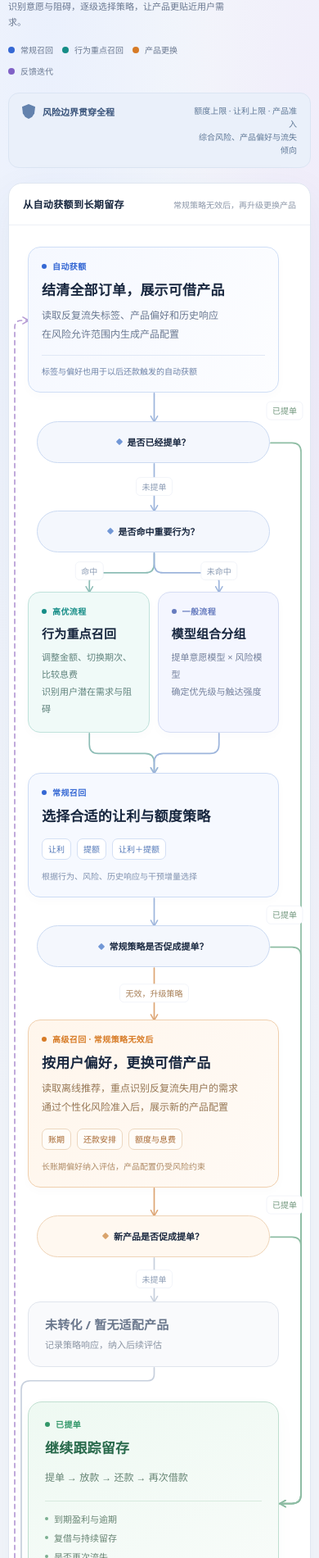
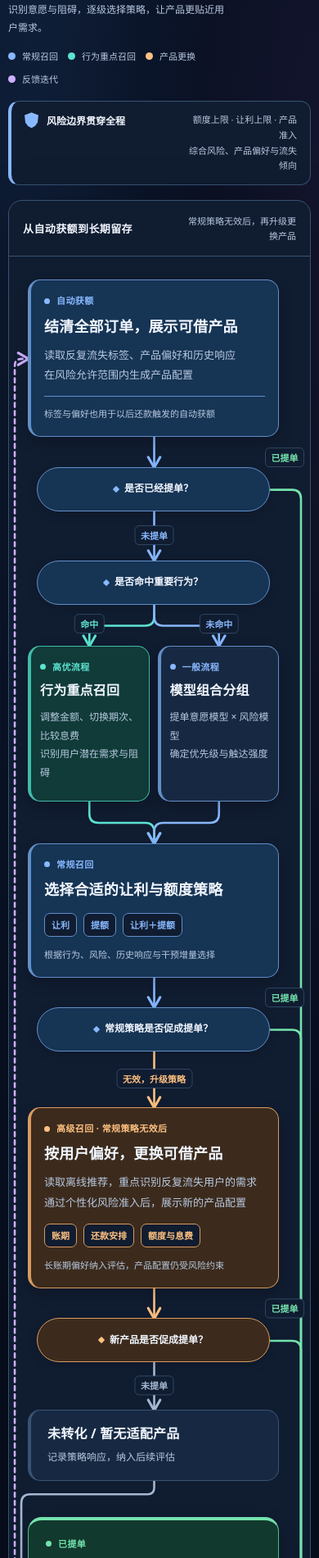
Before and after one commit to wangchl03/report, a plain HTML site: page recall-decision-flow-20261117/index.html in a window 390 px wide. Shown: the part 99-2000 px from the top of the page at 82% size. Drawn offline with Linux system fonts and the light colour scheme.

Commit message:
Improve recall flow diagram with high-contrast dark theme

```diff
--- a/recall-decision-flow-20261117/index.html
+++ b/recall-decision-flow-20261117/index.html
@@ -3,139 +3,136 @@
 <head>
   <meta charset="utf-8">
   <meta name="viewport" content="width=device-width,initial-scale=1">
-  <meta name="color-scheme" content="light">
+  <meta name="color-scheme" content="dark">
   <title>召回决策引擎 · 流程图</title>
   <style>
-    :root{--ink:#17263e;--muted:#6a7890;--line:#d3deed;--blue:#3568d4;--teal:#168d87;--orange:#d77b26;--purple:#8061c6;--green:#329769;--paper:#fff;--bg:#f3f6fb;--font:"PingFang SC","Microsoft YaHei","Noto Sans SC",system-ui,sans-serif}
+:root{color-scheme:dark;--ink:#f1f6ff;--muted:#b8c9e0;--soft:#a5b9d3;--line:#385373;--blue:#88b8ff;--teal:#5ce3d1;--orange:#ffc181;--purple:#cdb0ff;--green:#74e3ad;--paper:#101c30;--node-bg:#172942;--bg:#080f20;--blue-bg:#163454;--blue-border:#628fc9;--teal-bg:#103b38;--teal-border:#42bbaa;--orange-bg:#3c2b1d;--orange-border:#d99b5f;--purple-bg:#2c2344;--purple-border:#a280db;--green-bg:#12392d;--green-border:#50ba89;--font:"PingFang SC","Microsoft YaHei","Noto Sans SC",system-ui,sans-serif}
 *{box-sizing:border-box}
-    body{margin:0;background:radial-gradient(ellipse at 15% 0,#eaf0fd 0,transparent 43%),radial-gradient(ellipse at 100% 18%,#f0ecfa 0,transparent 35%),var(--bg);color:var(--ink);font-family:var(--font);-webkit-font-smoothing:antialiased}
+body{margin:0;background:radial-gradient(ellipse at 10% 0,#17325777 0,transparent 45%),radial-gradient(ellipse at 100% 18%,#37285644 0,transparent 38%),var(--bg);color:var(--ink);font-family:var(--font);-webkit-font-smoothing:antialiased}
 button{font:inherit}
-    .page{max-width:1176px;margin:0 auto;padding:48px 28px 28px}
+.page{max-width:1220px;margin:0 auto;padding:48px 28px 28px}
 .hero{display:flex;align-items:flex-start;justify-content:space-between;gap:24px;margin-bottom:25px}
-    .eyebrow{display:flex;align-items:center;gap:9px;color:var(--blue);font-size:12px;font-weight:650;letter-spacing:2px;margin:0 0 12px}
-    .eyebrow:before{content:"";width:21px;height:4px;border-radius:3px;background:var(--blue)}
-    h1{font-size:36px;letter-spacing:1px;line-height:1.3;margin:0 0 11px;font-weight:700}
-    .subtitle{font-size:14px;line-height:1.8;color:var(--muted);margin:0}
-    .print{display:inline-flex;align-items:center;justify-content:center;gap:7px;border:1px solid #d8e1ef;border-radius:10px;padding:10px 15px;background:#fff;color:#53647e;white-space:nowrap;font-size:13px;box-shadow:0 2px 4px #233b6504;cursor:pointer;margin-top:20px}
-    .print:hover{border-color:#aabbd5;color:var(--ink);background:#fbfcff}
-    .print:focus-visible{outline:3px solid #a9c6ff;outline-offset:3px}
-    .legend{display:flex;gap:21px;flex-wrap:wrap;margin:23px 0 0;font-size:12px;color:var(--muted)}
-    .legend span{display:inline-flex;align-items:center;gap:7px}
-    .dot{display:inline-block;width:8px;height:8px;border-radius:50%;background:var(--c)}
-    .risk-band{display:flex;justify-content:space-between;align-items:center;gap:15px;background:#eaf0fa;border:1px solid #dbe5f3;border-radius:13px;margin-bottom:18px;padding:16px 22px}
-    .risk-title{font-size:14px;font-weight:650;color:#375279;display:flex;gap:9px;align-items:center}
-    .shield{width:16px;height:18px;background:#6382ad;clip-path:polygon(50% 0,100% 17%,94% 64%,76% 87%,50% 100%,24% 87%,6% 64%,0 17%);display:inline-block}
-    .risk-detail{font-size:12px;color:#607997;line-height:1.6;text-align:right}
-    .diagram{position:relative;background:var(--paper);border:1px solid #e0e7f1;border-radius:23px;box-shadow:0 16px 50px #344b7510;isolation:isolate;overflow:hidden}
-    .diagram-head{padding:23px 30px 19px;border-bottom:1px solid #edf0f6;display:flex;align-items:center;justify-content:space-between;gap:15px}
-    .diagram-head strong{font-size:14px;font-weight:650;letter-spacing:.4px}
-    .diagram-head span{font-size:12px;color:#8b96a8}
-    .flow-body{display:grid;grid-template-columns:minmax(0,1fr) 236px;gap:42px;padding:30px 32px 0 45px;position:relative}
+.eyebrow{display:flex;align-items:center;gap:9px;color:var(--blue);font-size:12px;font-weight:700;letter-spacing:2px;margin:0 0 12px}
+.eyebrow:before{content:"";width:23px;height:4px;border-radius:3px;background:var(--blue)}
+h1{font-size:40px;letter-spacing:1px;line-height:1.3;margin:0 0 11px;font-weight:750}
+.subtitle{font-size:15px;line-height:1.8;color:var(--muted);margin:0}
+.print{display:inline-flex;align-items:center;justify-content:center;gap:7px;border:1px solid var(--line);border-radius:10px;padding:10px 15px;background:var(--node-bg);color:var(--muted);white-space:nowrap;font-size:13px;cursor:pointer;margin-top:20px}
+.print:hover{border-color:var(--blue);color:var(--ink);background:var(--blue-bg)}
+.print:focus-visible{outline:3px solid var(--blue);outline-offset:3px}
+.legend{display:flex;gap:23px;flex-wrap:wrap;margin:23px 0 0;font-size:13px;color:var(--muted)}
+.legend span{display:inline-flex;align-items:center;gap:8px}
+.dot{display:inline-block;width:9px;height:9px;border-radius:50%;background:var(--c)}
+.risk-band{display:flex;justify-content:space-between;align-items:center;gap:15px;background:var(--paper);border:1px solid var(--line);border-left:4px solid var(--blue);border-radius:13px;margin-bottom:18px;padding:16px 22px}
+.risk-title{font-size:15px;font-weight:700;color:var(--ink);display:flex;gap:10px;align-items:center}
+.shield{width:17px;height:19px;background:var(--blue);clip-path:polygon(50% 0,100% 17%,94% 64%,76% 87%,50% 100%,24% 87%,6% 64%,0 17%);display:inline-block}
+.risk-detail{font-size:13px;color:var(--muted);line-height:1.7;text-align:right}
+.diagram{position:relative;background:var(--paper);border:1px solid var(--line);border-radius:23px;box-shadow:0 20px 70px #0005;isolation:isolate;overflow:hidden}
+.diagram-head{padding:23px 30px 19px;border-bottom:1px solid var(--line);display:flex;align-items:center;justify-content:space-between;gap:15px}
+.diagram-head strong{font-size:16px;font-weight:700;letter-spacing:.4px}
+.diagram-head span{font-size:13px;color:var(--muted)}
+.flow-body{display:grid;grid-template-columns:minmax(0,1fr) 248px;gap:42px;padding:32px 32px 0 45px;position:relative}
 .main-flow{min-width:0;display:flex;flex-direction:column;align-items:center}
-    .node{position:relative;z-index:2;background:#fff;transition:box-shadow .18s,border-color .18s}
-    .node-card{width:100%;max-width:432px;padding:20px 23px;border:1px solid #dce5f3;border-radius:15px;box-shadow:0 4px 13px #26477705}
-    .node-card:hover{box-shadow:0 7px 19px #2647770b}
-    .node-label{font-size:11px;font-weight:650;letter-spacing:1px;line-height:1.4;display:flex;align-items:center;gap:7px;color:var(--blue);margin-bottom:8px}
-    .node-label:before{content:"";width:6px;height:6px;background:currentColor;border-radius:50%}
-    .node h2,.node h3{margin:0;font-size:18px;font-weight:650;line-height:1.6;letter-spacing:.2px}
-    .node p{margin:7px 0 0;font-size:12px;line-height:1.9;color:var(--muted)}
-    .offer{background:linear-gradient(110deg,#f5f8ff,#fcfdff);border-color:#cfdef6}
-    .offer .tagline{margin-top:13px;padding-top:11px;border-top:1px solid #e0e8f6;color:#6d82a6;font-size:11px;line-height:1.7}
-    .decision{width:316px;max-width:calc(100% - 44px);min-height:51px;border:1px solid #cbdaf2;border-radius:999px;background:#f4f7fd;display:flex;align-items:center;justify-content:center;gap:9px;font-size:14px;font-weight:600;padding:14px 17px;text-align:center;line-height:1.55}
-    .decision:before{content:"";width:8px;height:8px;flex:0 0 8px;transform:rotate(45deg);border-radius:1px;background:#7197d6}
-    #initial-decision{margin-top:35px}
-    #behavior-decision{margin-top:58px}
-    .branches{display:grid;grid-template-columns:1fr 1fr;gap:22px;width:100%;margin-top:48px;align-items:stretch}
-    .branch{padding:19px 20px;max-width:none;min-height:153px}
-    .high{background:#f0faf8;border-color:#bfe2db}
+.node{position:relative;z-index:2;background:var(--node-bg);transition:box-shadow .18s,border-color .18s}
+.node-card{width:100%;max-width:448px;padding:21px 24px;border:1.5px solid var(--blue-border);border-left-width:4px;border-radius:15px;box-shadow:0 6px 18px #0003}
+.node-card:hover{box-shadow:0 8px 24px #0005}
+.node-label{font-size:12px;font-weight:750;letter-spacing:1px;line-height:1.5;display:flex;align-items:center;gap:8px;color:var(--blue);margin-bottom:8px}
+.node-label:before{content:"";width:7px;height:7px;background:currentColor;border-radius:50%;flex-shrink:0}
+.node h2,.node h3{margin:0;font-size:20px;font-weight:700;line-height:1.6;letter-spacing:.2px}
+.node p{margin:8px 0 0;font-size:13px;line-height:1.9;color:var(--muted)}
+.offer{background:var(--blue-bg)}
+.offer .tagline{margin-top:13px;padding-top:11px;border-top:1px solid var(--blue-border);color:var(--muted);font-size:12px;line-height:1.8}
+.decision{width:330px;max-width:calc(100% - 44px);min-height:54px;border:1.5px solid var(--blue-border);border-radius:999px;background:var(--blue-bg);display:flex;align-items:center;justify-content:center;gap:10px;font-size:15px;font-weight:700;padding:14px 17px;text-align:center;line-height:1.55;box-shadow:0 3px 14px #0002}
+.decision:before{content:"";width:8px;height:8px;flex:0 0 8px;transform:rotate(45deg);border-radius:1px;background:var(--blue)}
+#initial-decision{margin-top:37px}
+#behavior-decision{margin-top:60px}
+.branches{display:grid;grid-template-columns:1fr 1fr;gap:22px;width:100%;margin-top:50px;align-items:stretch}
+.branch{padding:20px;max-width:none;min-height:161px}
+.high{background:var(--teal-bg);border-color:var(--teal-border)}
 .high .node-label{color:var(--teal)}
-    .high p{color:#5f827c}
-    .ordinary{background:#f4f6ff;border-color:#d5ddf4}
-    .ordinary .node-label{color:#677cbf}
-    .ordinary p{color:#74809c}
-    #strategy{margin-top:49px;background:#f6f9ff;border-color:#cddcf5}
-    .chips{display:flex;gap:7px;flex-wrap:wrap;margin-top:14px}
-    .chip{border:1px solid #d4e0f5;background:#fff;color:#5076b7;font-size:12px;line-height:1;padding:8px 10px;border-radius:7px}
-    .strategy-footer{font-size:11px;line-height:1.7;color:#8192af;margin-top:12px}
-    #regular-decision{margin-top:34px}
-    #product{margin-top:64px;border-color:#f0cfad;background:linear-gradient(115deg,#fff6ec,#fffaf5)}
+.ordinary{background:var(--node-bg)}
+#strategy{margin-top:51px;background:var(--blue-bg)}
+.chips{display:flex;gap:8px;flex-wrap:wrap;margin-top:14px}
+.chip{border:1px solid var(--blue-border);background:var(--paper);color:var(--blue);font-size:13px;font-weight:650;line-height:1;padding:9px 11px;border-radius:7px}
+.strategy-footer{font-size:12px;line-height:1.8;color:var(--muted);margin-top:12px}
+#regular-decision{margin-top:36px}
+#product{margin-top:68px;border-color:var(--orange-border);background:var(--orange-bg)}
 #product .node-label{color:var(--orange)}
-    #product p{color:#957654}
-    #product .chip{color:#a56630;border-color:#edd7bf;background:#fffcf8}
-    #product .strategy-footer{color:#ae8a65}
-    #product-decision{margin-top:34px;background:#fff8f0;border-color:#efd4b7}
-    #product-decision:before{background:#d9a36c}
-    #pending{max-width:355px;margin-top:54px;padding:15px 20px;background:#f9fafc;border-color:#e0e5ed;box-shadow:none}
-    #pending h3{font-size:15px;color:#6b788d}
-    #pending p{font-size:11px;margin-top:3px;color:#8a94a3}
+#product .chip{color:var(--orange);border-color:var(--orange-border)}
+#product-decision{margin-top:36px;background:var(--orange-bg);border-color:var(--orange-border)}
+#product-decision:before{background:var(--orange)}
+#pending{max-width:355px;margin-top:58px;padding:16px 20px;background:var(--node-bg);border-color:var(--line);box-shadow:none}
+#pending h3{font-size:16px;color:var(--ink)}
+#pending p{font-size:12px;margin-top:4px;color:var(--muted)}
 .result-lane{position:relative;min-width:0}
-    .success{position:absolute;left:0;right:0;border:1px solid #bfdfd0;border-radius:17px;background:linear-gradient(155deg,#eef9f2,#f9fcfa);padding:22px 20px;box-shadow:0 8px 22px #2a865a08}
-    .success .node-label{color:var(--green)}
-    .success h2{font-size:19px;color:#28694b}
-    .success p{color:#668474;font-size:12px;margin-top:12px}
-    .success .metrics{border-top:1px solid #d7eade;margin-top:16px;padding-top:13px;display:grid;gap:9px}
-    .success .metrics div{display:flex;align-items:center;gap:7px;color:#688574;font-size:12px}
-    .success .metrics div:before{content:"";width:4px;height:4px;border-radius:50%;background:#7caf91}
-    .success .success-note{font-size:11px;color:#88a091;margin-top:15px;line-height:1.7}
-    .offline{position:relative;z-index:2;margin:58px 32px 30px 45px;border-radius:17px;border:1px solid #dfd5f4;background:linear-gradient(110deg,#f6f1fd,#fcfaff);padding:21px 24px}
+.success{position:absolute;left:0;right:0;border:1.5px solid var(--green-border);border-top:4px solid var(--green);border-radius:17px;background:var(--green-bg);padding:23px 20px;box-shadow:0 8px 25px #0003}
+.success .node-label,.success h2{color:var(--green)}
+.success h2{font-size:21px}
+.success p{font-size:13px;margin-top:12px}
+.success .metrics{border-top:1px solid var(--green-border);margin-top:16px;padding-top:14px;display:grid;gap:10px}
+.success .metrics div{display:flex;align-items:center;gap:8px;color:var(--muted);font-size:13px}
+.success .metrics div:before{content:"";width:5px;height:5px;border-radius:50%;background:var(--green)}
+.success .success-note{font-size:12px;color:var(--muted);margin-top:15px;line-height:1.8}
+.offline{position:relative;z-index:2;margin:60px 32px 30px 45px;border-radius:17px;border:1.5px solid var(--purple-border);border-left:4px solid var(--purple);background:var(--purple-bg);padding:23px 24px}
 .offline-top{display:flex;justify-content:space-between;align-items:center;gap:12px}
-    .offline h2{font-size:18px;font-weight:650;letter-spacing:.2px;margin:0;color:#614595}
-    .offline .owner{font-size:11px;white-space:nowrap;color:#947bb9;border:1px solid #e0d5f0;padding:5px 10px;border-radius:6px;background:#fbf8ff}
-    .offline-items{display:grid;grid-template-columns:repeat(3,1fr);gap:18px;margin-top:17px}
-    .offline-item{padding-left:13px;border-left:2px solid #d8c9ed}
-    .offline-item strong{font-size:13px;font-weight:600;color:#796194;display:block;line-height:1.6}
-    .offline-item span{font-size:11px;line-height:1.8;color:#9b89b0;display:block;margin-top:3px}
-    .offline-caption{margin:16px 0 0;font-size:11px;line-height:1.8;color:#9b88b5}
+.offline h2{font-size:20px;font-weight:700;letter-spacing:.2px;margin:0;color:var(--purple)}
+.offline .owner{font-size:12px;white-space:nowrap;color:var(--purple);border:1px solid var(--purple-border);padding:6px 10px;border-radius:6px;background:var(--paper)}
+.offline-items{display:grid;grid-template-columns:repeat(3,1fr);gap:18px;margin-top:18px}
+.offline-item{padding-left:13px;border-left:2px solid var(--purple-border)}
+.offline-item strong{font-size:14px;font-weight:700;color:var(--ink);display:block;line-height:1.6}
+.offline-item span{font-size:12px;line-height:1.8;color:var(--muted);display:block;margin-top:4px}
+.offline-caption{margin:17px 0 0;font-size:12px;line-height:1.8;color:var(--muted)}
 .connector-layer{position:absolute;inset:0;width:100%;height:100%;z-index:1;pointer-events:none;overflow:visible}
-    .connector-layer path.edge{fill:none;stroke-width:1.7;stroke-linejoin:round;stroke-linecap:round}
-    .edge-label text{font-family:var(--font);font-size:11px;font-weight:500;text-anchor:middle;dominant-baseline:middle}
-    .edge-label rect{fill:#fff;stroke:#edf0f6;stroke-width:.7;rx:5}
-    .footer{display:flex;align-items:center;justify-content:space-between;gap:20px;margin:18px 3px 0;font-size:11px;line-height:1.8;color:#8b96a8}
+.connector-layer path.edge{fill:none;stroke-width:2.6;stroke-linejoin:round;stroke-linecap:round}
+.edge-label text{font-family:var(--font);font-size:12px;font-weight:700;text-anchor:middle;dominant-baseline:middle}
+.edge-label rect{fill:var(--paper);stroke:var(--line);stroke-width:.8;rx:5}
+.footer{display:flex;align-items:center;justify-content:space-between;gap:20px;margin:19px 3px 0;font-size:12px;line-height:1.8;color:var(--soft)}
 .footer-key{display:flex;gap:16px;flex-wrap:wrap}
 .footer-key span{display:inline-flex;align-items:center;gap:7px}
-    .line-sample{display:inline-block;width:23px;border-top:1.5px solid #a9b7cc}
-    .line-sample.dashed{border-top-style:dashed;border-color:#a58acb}
+.line-sample{display:inline-block;width:23px;border-top:2px solid var(--blue)}
+.line-sample.dashed{border-top-style:dashed;border-color:var(--purple)}
 @media(max-width:790px){
   .page{padding:27px 14px 22px}
-      h1{font-size:29px}.subtitle{font-size:12px}
+  h1{font-size:31px}.subtitle{font-size:13px}
   .hero{gap:10px}.print{padding:8px 11px;font-size:11px;margin-top:5px}.print svg{display:none}
-      .legend{font-size:11px;gap:13px;margin-top:16px}
-      .risk-band{padding:13px 16px;align-items:flex-start}.risk-title{font-size:12px}.risk-detail{font-size:10px}
-      .diagram{border-radius:17px}.diagram-head{padding:18px 20px}.diagram-head span{font-size:10px}
-      .flow-body{grid-template-columns:1fr;padding:26px 28px 0 29px;gap:0}
+  .legend{font-size:12px;gap:14px;margin-top:16px}
+  .risk-band{padding:13px 16px;align-items:flex-start}.risk-title{font-size:13px}.risk-detail{font-size:11px}
+  .diagram{border-radius:17px}.diagram-head{padding:18px 20px}.diagram-head span{font-size:11px}
+  .flow-body{grid-template-columns:1fr;padding:28px 28px 0 29px;gap:0}
   .main-flow{padding-right:17px}
-      .node-card{padding:17px 18px}.node h2,.node h3{font-size:17px}.node p{font-size:12px}
-      .decision{font-size:12px;width:294px;max-width:calc(100% - 34px)}
-      .branches{gap:13px}.branch{padding:16px 14px;min-height:165px}.branch h3{font-size:16px}.branch p{font-size:11px}
-      .node-label{font-size:10px;letter-spacing:.4px}.chip{font-size:11px;padding:7px 8px}
-      .result-lane{margin-top:42px;padding-right:17px}
-      .success{position:relative!important;top:auto!important;max-width:432px;margin:auto;padding:20px}
+  .node-card{padding:18px}.node h2,.node h3{font-size:18px}.node p{font-size:13px}
+  .decision{font-size:13px;width:304px;max-width:calc(100% - 34px)}
+  .branches{gap:13px}.branch{padding:17px 14px;min-height:176px}.branch h3{font-size:17px}.branch p{font-size:12px}
+  .node-label{font-size:11px;letter-spacing:.4px}.chip{font-size:12px;padding:8px}
+  .result-lane{margin-top:44px;padding-right:17px}
+  .success{position:relative!important;top:auto!important;max-width:448px;margin:auto;padding:21px}
   .success .metrics{grid-template-columns:repeat(3,1fr);gap:8px}
-      .success .metrics div{font-size:11px}.success .success-note{margin-top:11px}
-      .offline{margin:47px 28px 24px 29px;padding:20px 18px}
-      .offline h2{font-size:16px}.offline .owner{font-size:10px;padding:4px 7px}
-      .offline-items{gap:10px}.offline-item{padding-left:9px}.offline-item strong{font-size:12px}.offline-item span{font-size:10px}
-      .offline-caption{font-size:10px}.footer{font-size:10px;gap:12px;align-items:flex-start}
-      .edge-label text{font-size:10px}
+  .success .metrics div{font-size:12px}.success .success-note{margin-top:11px}
+  .offline{margin:49px 28px 24px 29px;padding:21px 18px}
+  .offline h2{font-size:18px}.offline .owner{font-size:11px;padding:5px 8px}
+  .offline-items{gap:10px}.offline-item{padding-left:9px}.offline-item strong{font-size:13px}.offline-item span{font-size:11px}
+  .offline-caption{font-size:11px}.footer{font-size:11px;gap:12px;align-items:flex-start}
+  .edge-label text{font-size:11px}
 }
 @media(max-width:430px){
-      .page{padding-left:10px;padding-right:10px}h1{font-size:25px}.hero{margin-bottom:19px}.eyebrow{font-size:10px;letter-spacing:1px}
-      .print{font-size:10px;padding:8px 9px}.subtitle{font-size:11px}.risk-detail{max-width:128px}.risk-title{font-size:11px}
-      .diagram-head{padding:16px 17px}.diagram-head strong{font-size:12px}.diagram-head span{font-size:10px}
+  .page{padding-left:10px;padding-right:10px}h1{font-size:27px}.hero{margin-bottom:19px}.eyebrow{font-size:11px;letter-spacing:1px}
+  .print{font-size:10px;padding:8px 9px}.subtitle{font-size:12px}.risk-detail{max-width:138px}.risk-title{font-size:12px}
+  .diagram-head{padding:16px 17px}.diagram-head strong{font-size:13px}.diagram-head span{font-size:11px;max-width:140px;text-align:right;line-height:1.6}
   .flow-body{padding-left:23px;padding-right:24px}.main-flow,.result-lane{padding-right:14px}
-      .branches{gap:10px}.branch{padding:15px 11px;min-height:172px}.branch h3{font-size:15px}.branch p{font-size:11px}
-      .node-label{font-size:10px}.node-card{padding:16px}.decision{max-width:calc(100% - 22px);font-size:11px;padding:12px 8px;gap:7px}
-      .decision:before{width:6px;height:6px;flex-basis:6px}.strategy-footer,.offer .tagline{font-size:10px}
-      .chip{font-size:10px;padding:7px}.offline{margin-left:23px;margin-right:24px;padding:17px 15px}
-      .offline h2{font-size:14px}.offline-items{grid-template-columns:1fr;gap:12px}.offline-item strong{font-size:12px}.offline-item span{font-size:11px}
-      .offline .owner{font-size:10px}.offline-caption{font-size:10px}.success .metrics{grid-template-columns:1fr;gap:7px}
-      .footer{display:block}.footer-key{margin-bottom:7px}.legend{gap:11px;font-size:10px}
+  .branches{gap:10px}.branch{padding:16px 11px;min-height:190px}.branch h3{font-size:16px}.branch p{font-size:12px}
+  .node-label{font-size:11px}.node-card{padding:17px 16px}.branch{padding-left:11px;padding-right:11px}.decision{max-width:calc(100% - 22px);font-size:12px;padding:12px 8px;gap:7px}
+  .decision:before{width:6px;height:6px;flex-basis:6px}.strategy-footer,.offer .tagline{font-size:11px}
+  .chip{font-size:11px;padding:8px}.offline{margin-left:23px;margin-right:24px;padding:18px 15px}
+  .offline h2{font-size:16px}.offline-items{grid-template-columns:1fr;gap:13px}.offline-item strong{font-size:13px}.offline-item span{font-size:12px}
+  .offline .owner{font-size:11px}.offline-caption{font-size:11px}.success .metrics{grid-template-columns:1fr;gap:8px}
+  .footer{display:block}.footer-key{margin-bottom:7px}.legend{gap:12px;font-size:11px}
 }
 @media print{
   @page{size:A3 portrait;margin:12mm}
+  :root{color-scheme:light;--ink:#17263e;--muted:#435872;--soft:#536781;--line:#c8d5e5;--blue:#27559a;--teal:#086e64;--orange:#98511a;--purple:#6c419c;--green:#23744e;--paper:#fff;--node-bg:#f7f9fc;--bg:#fff;--blue-bg:#edf3fc;--blue-border:#a0b9dc;--teal-bg:#eaf7f3;--teal-border:#94cdbb;--orange-bg:#fff3e6;--orange-border:#dbb48f;--purple-bg:#f4eefb;--purple-border:#b6a0d2;--green-bg:#edf8f1;--green-border:#94c7a9}
   body{background:white;-webkit-print-color-adjust:exact;print-color-adjust:exact}
   .page{padding:0;max-width:none;width:100%}.print{display:none}.hero{margin-bottom:14px}h1{font-size:29px}
-      .diagram{box-shadow:none;break-inside:avoid}.risk-band{margin-bottom:12px}.footer{margin-top:10px}
+  .diagram,.node,.decision,.success{box-shadow:none}.diagram{break-inside:avoid}.risk-band{margin-bottom:12px}.footer{margin-top:10px}
+  .connector-layer path.edge,.connector-layer marker path{stroke:#45638a!important}.edge-label text{fill:#314e76!important}
 }
 @media(prefers-reduced-motion:reduce){*{transition:none!important;scroll-behavior:auto!important}}
   </style>
@@ -250,7 +247,7 @@
       const root=document.getElementById('diagram');
       const svg=document.getElementById('connectors');
       const ns='http://www.w3.org/2000/svg';
-      const colors={blue:'#9db5dc',teal:'#8dbdb6',orange:'#dda574',purple:'#b69bd5',green:'#8ebda4',gray:'#c7d0dd'};
+      const colors={blue:'#88b8ff',teal:'#5ce3d1',orange:'#ffc181',purple:'#cdb0ff',green:'#74e3ad',gray:'#a5b9d3'};
       let frame;
       function element(tag,attrs){const el=document.createElementNS(ns,tag);for(const [k,v] of Object.entries(attrs||{}))el.setAttribute(k,String(v));return el;}
       function bounds(id){const a=document.getElementById(id).getBoundingClientRect(),b=root.getBoundingClientRect();return{x:a.left-b.left,y:a.top-b.top,w:a.width,h:a.height,cx:a.left-b.left+a.width/2,cy:a.top-b.top+a.height/2};}
@@ -268,7 +265,7 @@
       }
       function edge(points,color='blue',dashed=false){svg.append(element('path',{class:'edge',d:rounded(points),stroke:colors[color],'marker-end':`url(#arrow-${color})`,...(dashed?{'stroke-dasharray':'5 5'}:{})}));}
       function label(text,x,y,color='blue'){
-        const group=element('g',{class:'edge-label'}),t=element('text',{x,y,fill:color==='orange'?'#a67d54':color==='green'?'#72977e':color==='purple'?'#9981b6':'#8d9db5'});t.textContent=text;group.append(t);svg.append(group);
+        const group=element('g',{class:'edge-label'}),t=element('text',{x,y,fill:colors[color]||colors.blue});t.textContent=text;group.append(t);svg.append(group);
         const b=t.getBBox();group.insertBefore(element('rect',{x:b.x-7,y:b.y-4,width:b.width+14,height:b.height+8}),t);
       }
       function vertical(from,to,color='blue',text){const a=point(from),b=point(to,'top');edge([a,b],color);if(text)label(text,(a[0]+b[0])/2,(a[1]+b[1])/2,color);}
@@ -281,7 +278,7 @@
         svg.setAttribute('viewBox',`0 0 ${width} ${height}`);svg.setAttribute('width',width);svg.setAttribute('height',height);
         svg.replaceChildren();
         const defs=element('defs');
-        for(const [key,color] of Object.entries(colors)){const marker=element('marker',{id:`arrow-${key}`,viewBox:'0 0 10 10',refX:8,refY:5,markerWidth:6,markerHeight:6,orient:'auto-start-reverse'});marker.append(element('path',{d:'M 1 1 L 8 5 L 1 9',fill:'none',stroke:color,'stroke-width':1.5,'stroke-linecap':'round','stroke-linejoin':'round'}));defs.append(marker);}
+        for(const [key,color] of Object.entries(colors)){const marker=element('marker',{id:`arrow-${key}`,viewBox:'0 0 10 10',refX:8,refY:5,markerWidth:7,markerHeight:7,orient:'auto-start-reverse'});marker.append(element('path',{d:'M 1 1 L 8 5 L 1 9',fill:'none',stroke:color,'stroke-width':1.7,'stroke-linecap':'round','stroke-linejoin':'round'}));defs.append(marker);}
         svg.append(defs);
         vertical('offer','initial-decision');
         vertical('initial-decision','behavior-decision','blue','未提单');
```
Lines whose indentation alone changed are shown as unchanged.
